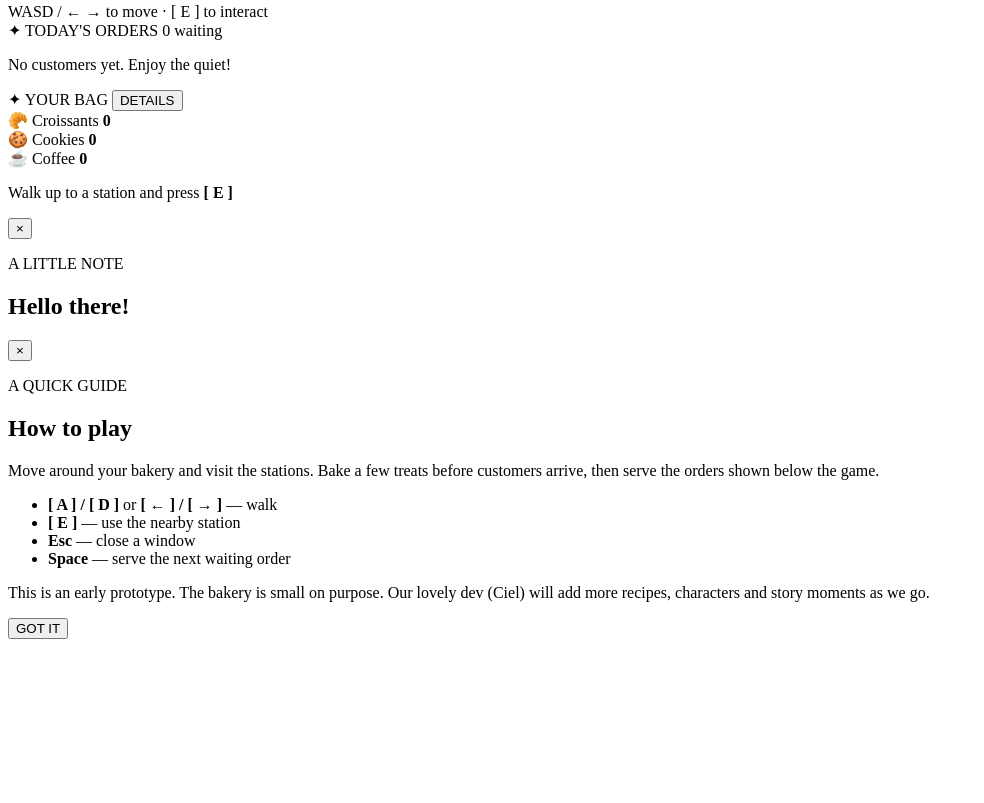
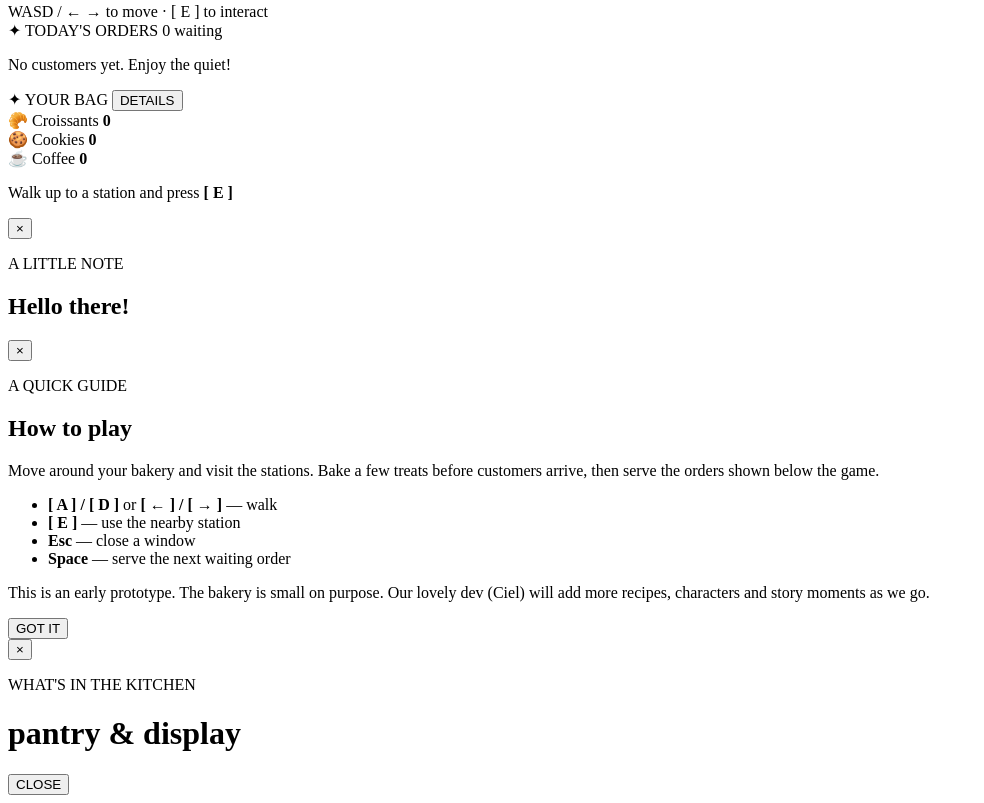
Before and after one commit to whoisciel67-alt/bun-intended, a plain HTML site: page index.html in a window 1280 px wide. Shown: the part 887-1690 px from the top of the page, without its empty margins (0-984 px from the left). Before the commit the page ends 1534 px from the top, so only its background shows below. Drawn offline with Linux system fonts and the light colour scheme.

Commit message:
html: inventory window contents

```diff
--- a/index.html
+++ b/index.html
@@ -183,8 +183,20 @@
 
     <!--inventory window-->
     <div id="inventoryModal" class="modal hidden" role="dialog" aria-modal="true">
+        <div class="modal-card">
 
+            <button class="modal-close" data-close="inventoryModal">×</button>
 
+            <p class="modal-kicker">WHAT'S IN THE KITCHEN</p>
+
+            <h1>pantry & display</h1>
+
+            <div id="inventoryDetails" class="inventory-details"></div>
+
+            <div class="modal-actions">
+                <button class="button primary" data-close="inventoryModal">CLOSE</button>
+            </div>
+        </div>
     </div>
 
     <!--end of day window-->
```
